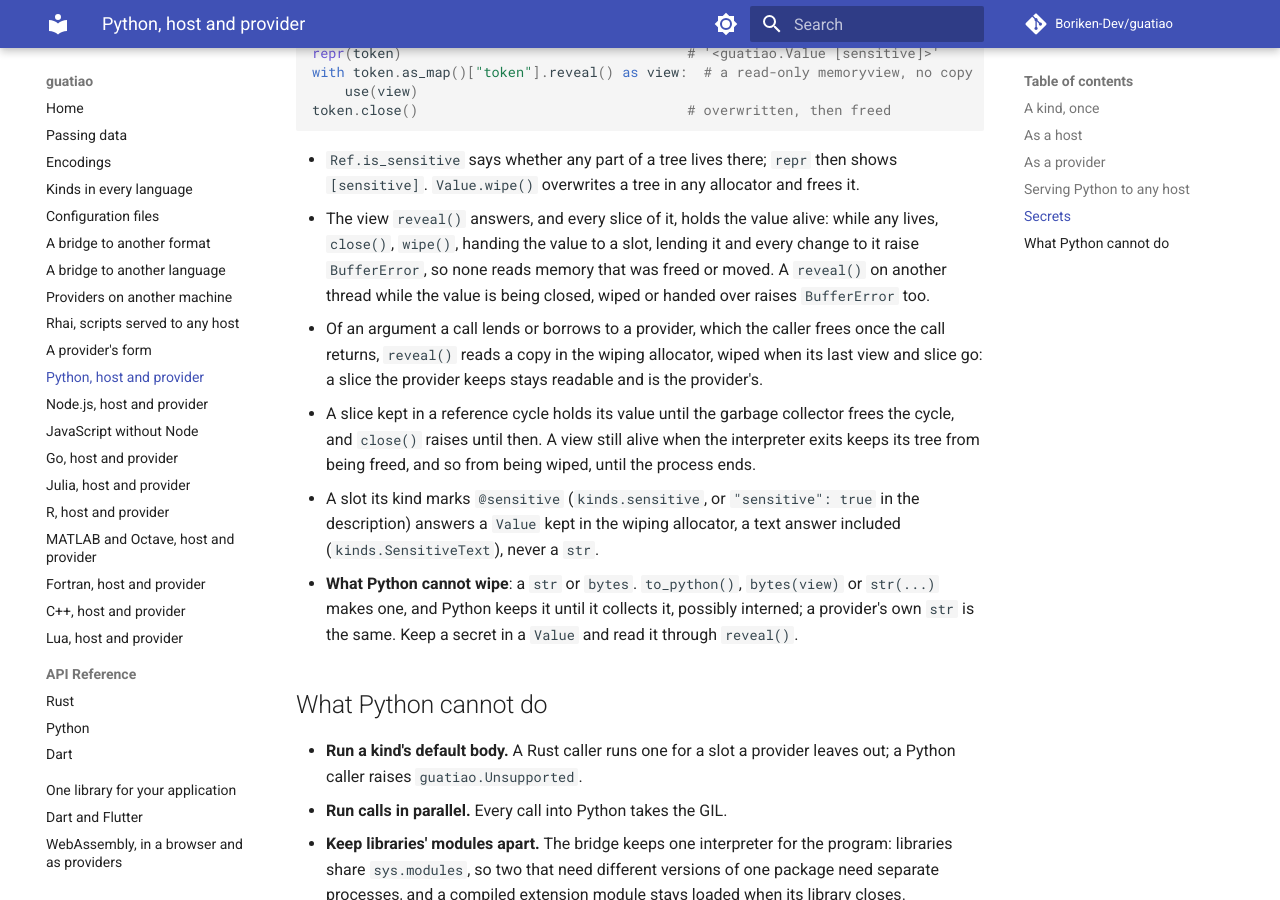
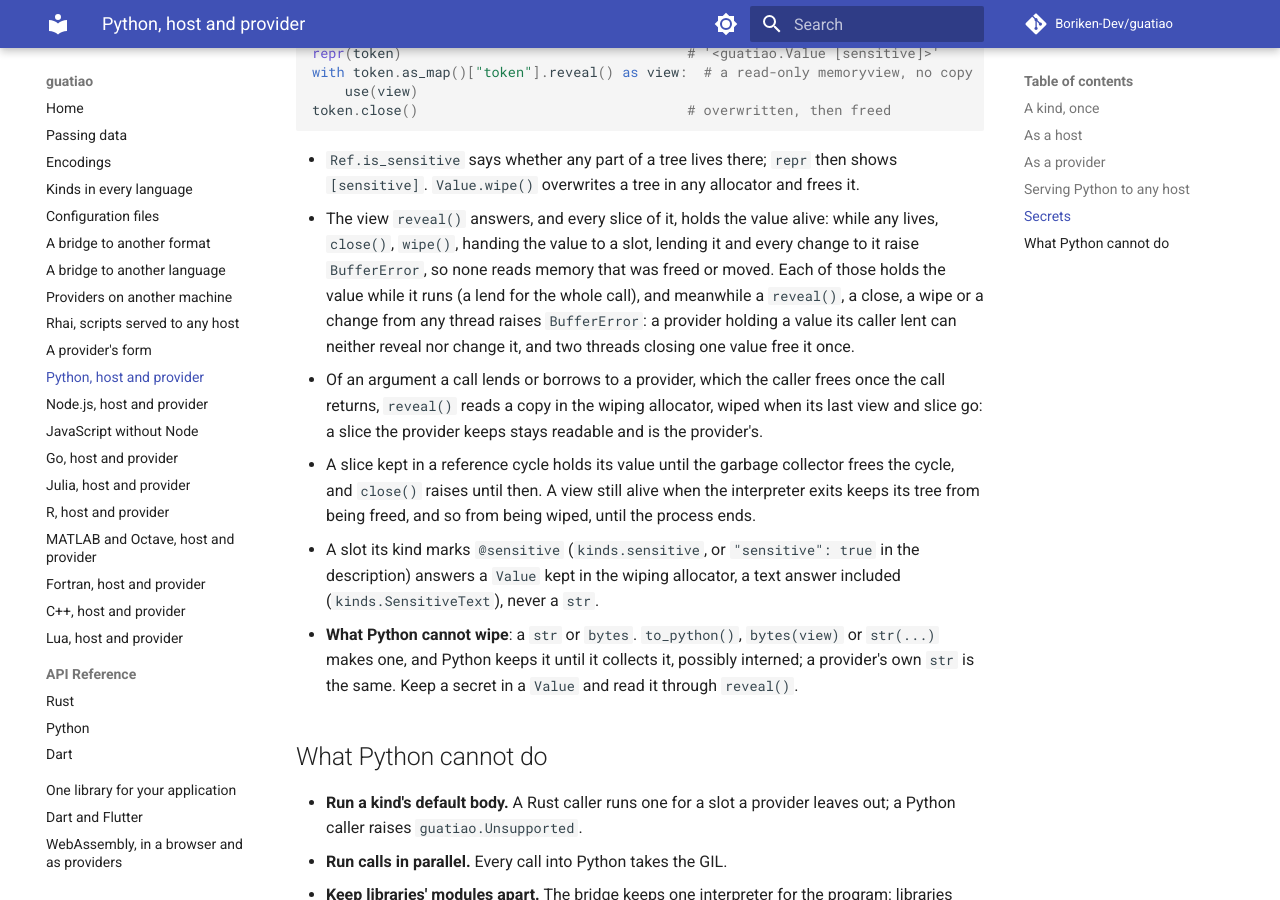
Before and after one commit to Boriken-Dev/guatiao, an MkDocs documentation site: the page built from docs/python.md, in a window 1280 px wide and 900 px high, scrolled down 5196 px. Built offline with MkDocs 1.6.1 and Material for MkDocs 9.7.7, drawn with Linux system fonts in a browser that asks for light colours; comment, search, counter and statistics services are not loaded.

```diff
--- a/docs/python.md
+++ b/docs/python.md
@@ -262,9 +262,11 @@ token.close()                                 # overwritten, then freed
 - The view `reveal()` answers, and every slice of it, holds the value
   alive: while any lives, `close()`, `wipe()`, handing the value to a
   slot, lending it and every change to it raise `BufferError`, so none
-  reads memory that was freed or moved. A `reveal()` on another thread
-  while the value is being closed, wiped or handed over raises
-  `BufferError` too.
+  reads memory that was freed or moved. Each of those holds the value
+  while it runs (a lend for the whole call), and meanwhile a `reveal()`,
+  a close, a wipe or a change from any thread raises `BufferError`: a
+  provider holding a value its caller lent can neither reveal nor change
+  it, and two threads closing one value free it once.
 - Of an argument a call lends or borrows to a provider, which the caller
   frees once the call returns, `reveal()` reads a copy in the wiping
   allocator, wiped when its last view and slice go: a slice the provider
```
Also changed, not shown: CHANGELOG.md (+3 -1 lines), crates/guatiao/AGENTS.md (+7 -2 lines), docs/ownership.md (+5 -1 lines).
